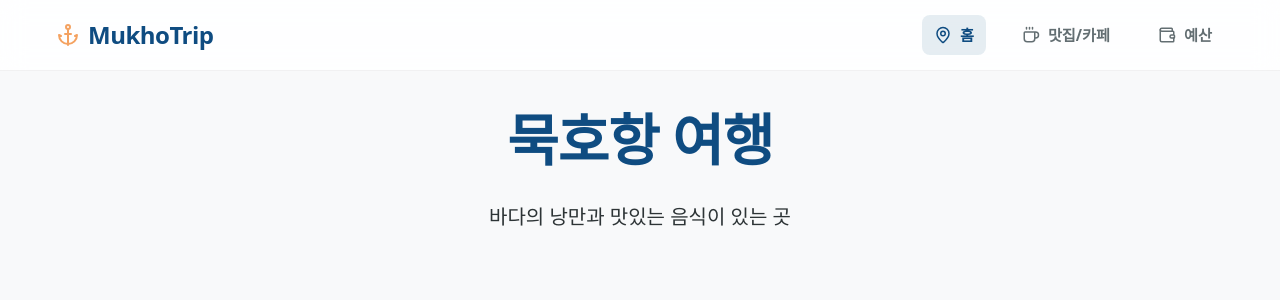
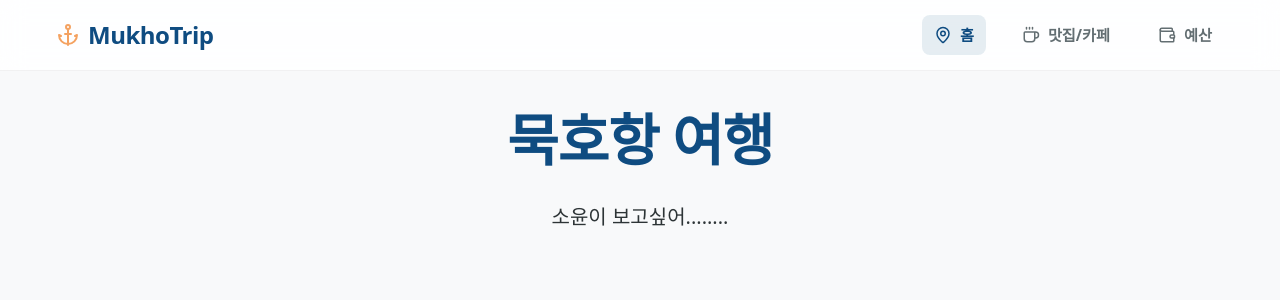
Before and after one commit to YoonTaeMinnnn/mukho, a React (Vite) app: page / in a window 1280 px wide. Shown: the top 300 px of the page. Built offline with nearby package versions, Linux system fonts and the light colour scheme.

Commit message:
mod: 소윤이 사랑해

```diff
--- a/src/pages/Home.jsx
+++ b/src/pages/Home.jsx
@@ -67,7 +67,7 @@ const Home = () => {
                         묵호항 여행
                     </h1>
                     <p className="text-muted" style={{ fontSize: '1.25rem' }}>
-                        바다의 낭만과 맛있는 음식이 있는 곳
+                        소윤이 보고싶어........
                     </p>
                 </motion.section>
 
```
